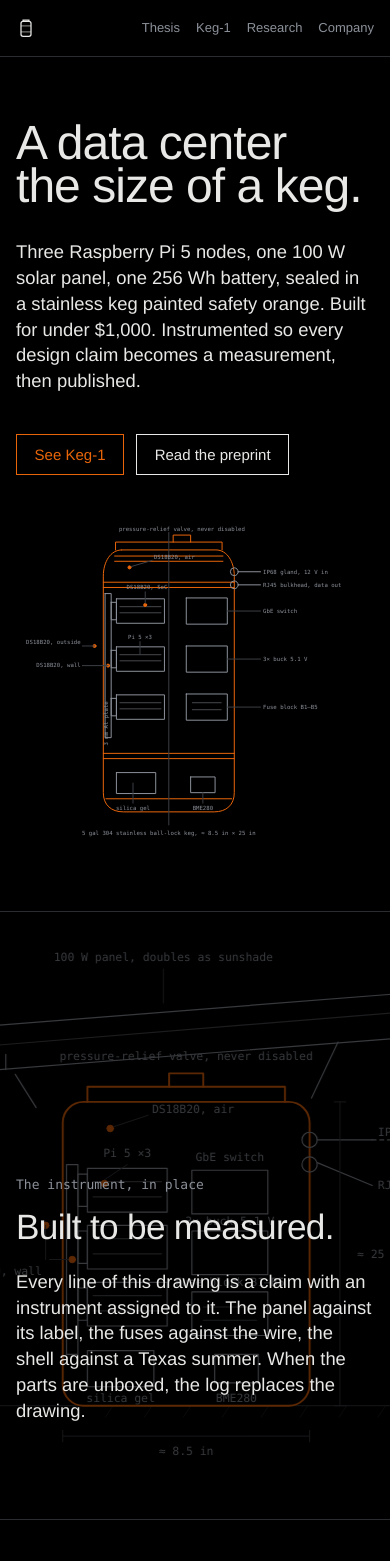
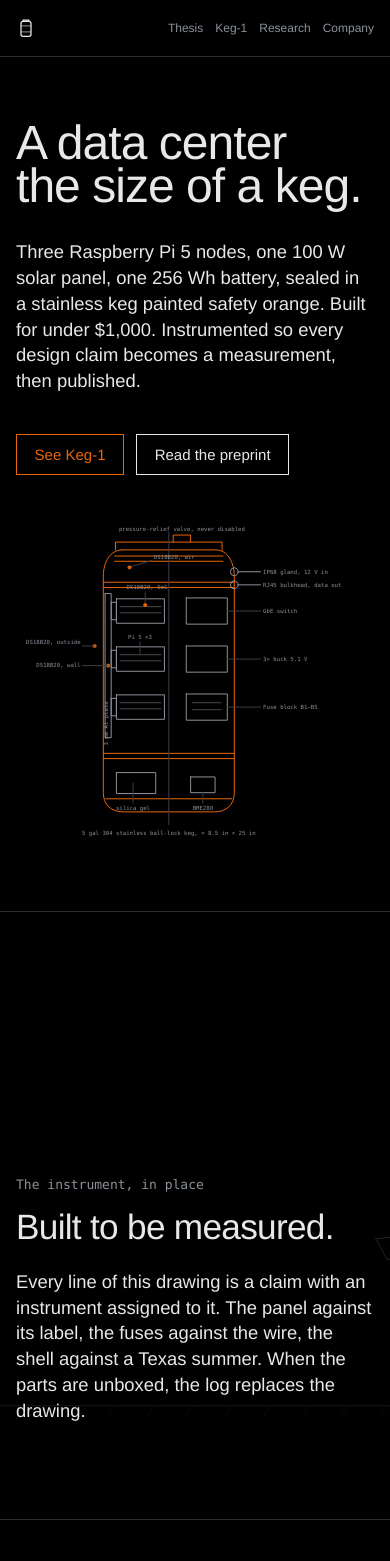
Before and after one commit to khaaliswooden-max/thelvanor, a Next.js app: page / in a window 390 px wide. Shown: the top 1561 px of the page. Built offline with nearby package versions, Linux system fonts and the light colour scheme.

Commit message:
mobile: nav links fit at 390px without hamburger, wider scene for pan depth

```diff
--- a/src/components/KegScene.tsx
+++ b/src/components/KegScene.tsx
@@ -16,7 +16,7 @@ export function KegScene({ className = "" }: { className?: string }) {
 
   return (
     <svg
-      viewBox="0 0 1600 640"
+      viewBox="0 0 3400 640"
       className={className}
       role="img"
       aria-labelledby="scene-title scene-desc"
@@ -35,8 +35,8 @@ export function KegScene({ className = "" }: { className?: string }) {
 
       {/* ground */}
       <g stroke={line} strokeWidth="1">
-        <line x1="0" y1="520" x2="1600" y2="520" />
-        {Array.from({ length: 40 }, (_, i) => (
+        <line x1="0" y1="520" x2="3400" y2="520" />
+        {Array.from({ length: 84 }, (_, i) => (
           <line key={i} x1={i * 41} y1="520" x2={i * 41 - 8} y2="532" strokeOpacity="0.5" />
         ))}
       </g>
@@ -148,12 +148,19 @@ export function KegScene({ className = "" }: { className?: string }) {
 
       {/* a second unit, farther out, fainter */}
       <g stroke={faint} strokeWidth="1">
-        <rect x="1290" y="360" width="120" height="160" rx="14" />
-        <path d="M1306 360v-10h88v10" />
-        <path d="M1250 344 L1440 328 L1452 350 L1262 366 Z" />
-        <line x1="1350" y1="336" x2="1350" y2="350" />
+        <rect x="1750" y="360" width="120" height="160" rx="14" />
+        <path d="M1766 360v-10h88v10" />
+        <path d="M1710 344 L1900 328 L1912 350 L1722 366 Z" />
+        <line x1="1810" y1="336" x2="1810" y2="350" />
       </g>
 
+      {/* a third, only a panel on the horizon */}
+      <g stroke={faint} strokeWidth="1" strokeOpacity="0.6">
+        <path d="M2560 420 L2740 408 L2750 428 L2570 440 Z" />
+        <line x1="2650" y1="414" x2="2650" y2="520" />
+        <rect x="3010" y="420" width="80" height="100" rx="10" />
+        <path d="M3022 420v-8h56v8" />
+      </g>
 
       {/* site label */}
       <text x="20" y="620" style={label}>
--- a/src/components/Nav.tsx
+++ b/src/components/Nav.tsx
@@ -51,7 +51,7 @@ export function Nav() {
       }}
     >
       <div className="wrap flex h-14 items-center justify-between">
-        <Link href="/" className="flex items-center gap-3" aria-label="Thelvanor home" onFocus={hide}>
+        <Link href="/" className="flex items-center gap-2 sm:gap-3" aria-label="Thelvanor home" onFocus={hide}>
           <Mark className="h-5 w-5" />
           <span
             className="hidden text-[15px] font-semibold tracking-tight sm:inline"
@@ -61,7 +61,7 @@ export function Nav() {
           </span>
         </Link>
         <nav aria-label="Primary">
-          <ul className="flex items-center gap-4 text-[13px] sm:gap-8 sm:text-[14px]">
+          <ul className="flex items-center gap-3 text-[12px] sm:gap-8 sm:text-[14px]">
             {nav.map((item) => {
               const current =
                 pathname === item.href ||
```
